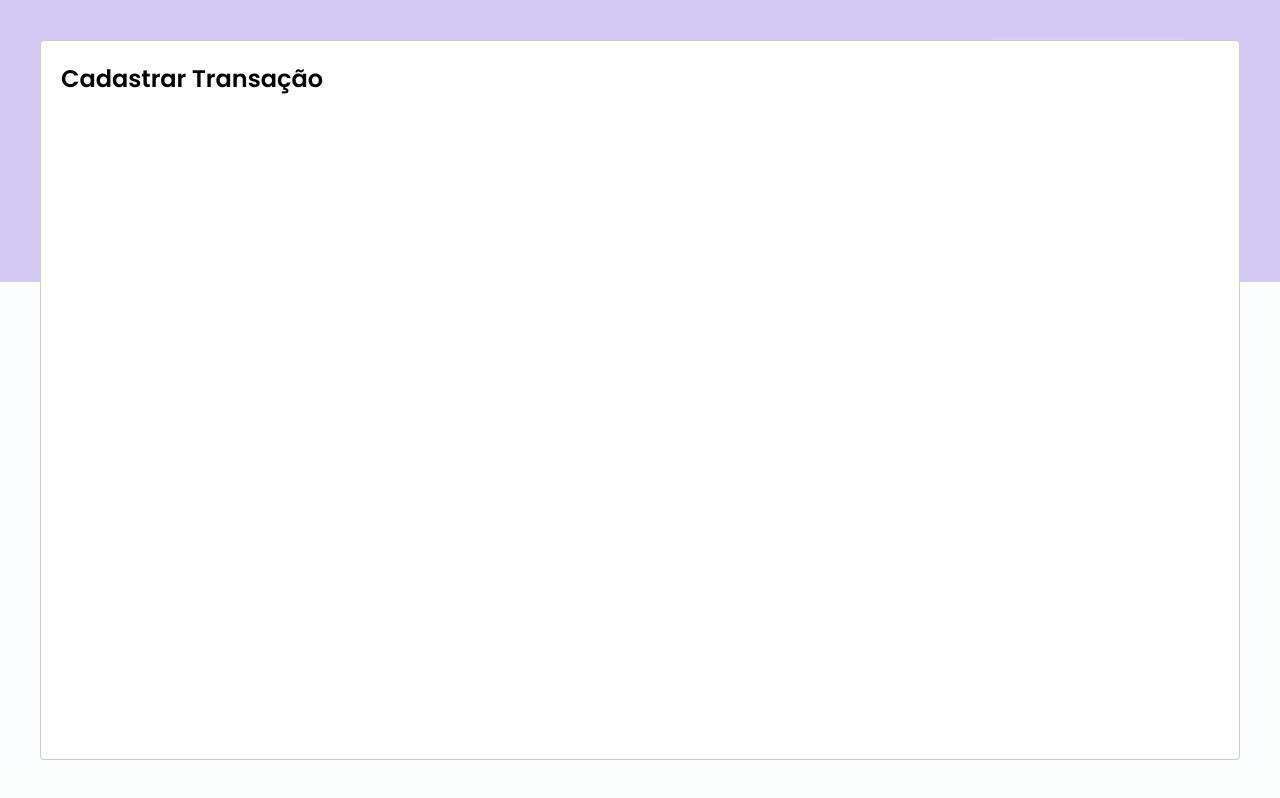
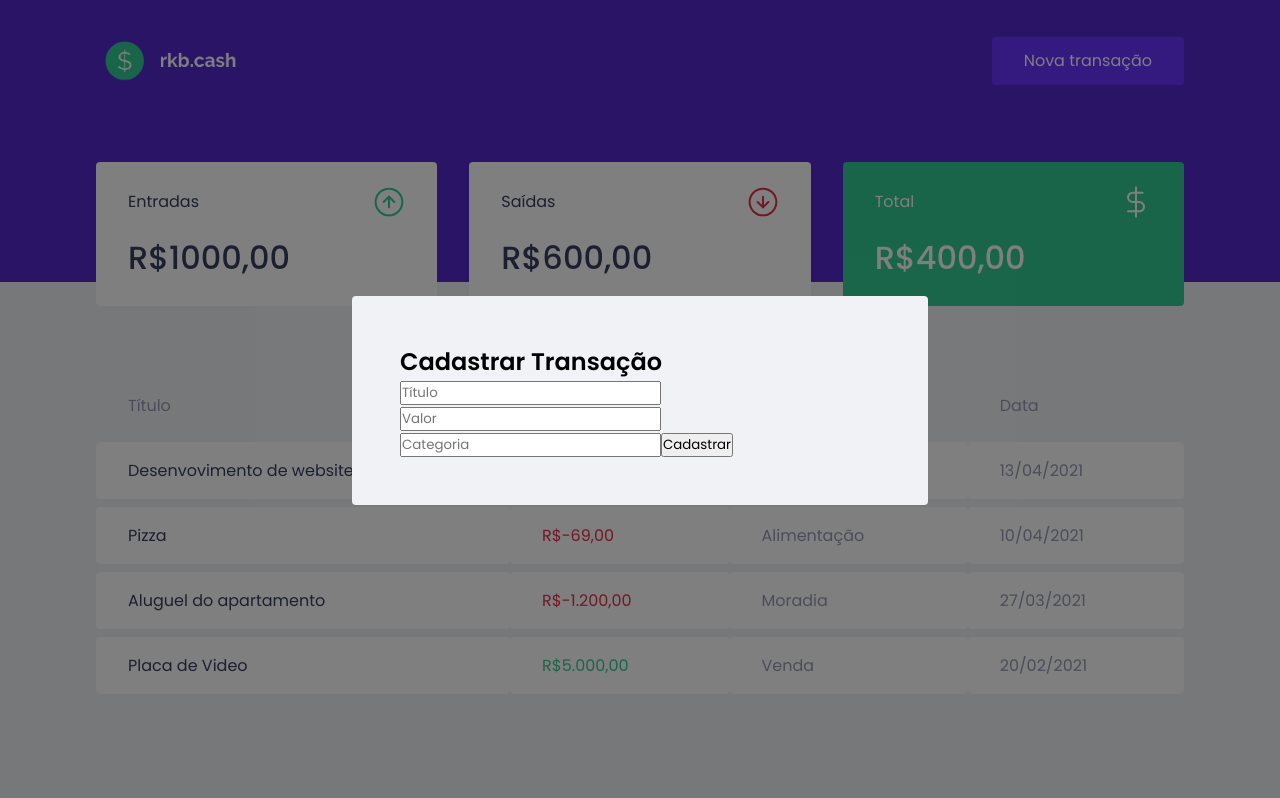
Before and after one commit to kalilscr/rkb.cash, a React (Create React App) app: page / in a window 1280 px wide. Both pictures are taken after a click on the button "Nova transação". Built offline with nearby package versions, Linux system fonts and the light colour scheme; no server answers; what miragejs would draw is missing.

Commit message:
componetizando o modal, criando a estrutura do formulario e começando a estilização do modal.

```diff
--- a/src/App.tsx
+++ b/src/App.tsx
@@ -3,6 +3,7 @@
 import Modal from 'react-modal';
 import { Header } from './components/Header';
 import { Dashboard } from './components/Dashboard';
+import { NewTransactionModal } from './components/NewTransactionModal';
 import { GlobalStyle } from './styles/global';
 
 Modal.setAppElement('#root');
@@ -24,12 +25,10 @@
 
      <Dashboard />
 
-     <Modal
-       isOpen={isNewTransactionModalOpen}
-       onRequestClose={handleCloseNewTransactionModal}
-     >
-        <h2>Cadastrar Transação</h2>
-     </Modal>
+     <NewTransactionModal
+        isOpen={isNewTransactionModalOpen}
+        onRequestClose={handleCloseNewTransactionModal}
+     />
 
      <GlobalStyle />
     </>
--- /dev/null
+++ b/src/components/NewTransactionModal/index.tsx
@@ -0,0 +1,31 @@
+import Modal from 'react-modal';
+import { Container } from './styles';
+
+interface NewTransactionModalProps {
+    isOpen: boolean;
+    onRequestClose: () => void;
+}
+
+export function NewTransactionModal({ isOpen, onRequestClose}: NewTransactionModalProps ) {
+    return(
+    <Modal
+       isOpen={isOpen}
+       onRequestClose={onRequestClose}
+       overlayClassName="react-modal-overlay"
+       className="react-modal-content"
+     >
+        <Container>
+            <h2>Cadastrar Transação</h2>
+
+            <input placeholder="Título"/>
+
+            <input type="number" placeholder="Valor"/>
+
+            <input placeholder="Categoria"/>
+
+            <button type="submit">Cadastrar</button>
+
+        </Container>
+     </Modal>
+    );
+}
--- /dev/null
+++ b/src/components/NewTransactionModal/styles.ts
@@ -0,0 +1,3 @@
+import styled from 'styled-components';
+
+export const Container = styled.form ``;
--- a/src/styles/global.ts
+++ b/src/styles/global.ts
@@ -52,4 +52,27 @@
         opacity: 0.6;
         cursor: not-allowed;
     }
+
+    .react-modal-overlay{
+        background: rgba(0, 0, 0, 0.5);
+
+        position: fixed;
+        top: 0;
+        bottom: 0;
+        right: 0;
+        left: 0;
+
+        display: flex;
+        align-items: center;
+        justify-content: center;
+    }
+
+    .react-modal-content{
+        width: 100%;
+        max-width: 576px;
+        background: var(--background);
+        padding: 3rem;
+        position: relative;
+        border-radius: 0.25rem;
+    }
 `
```
